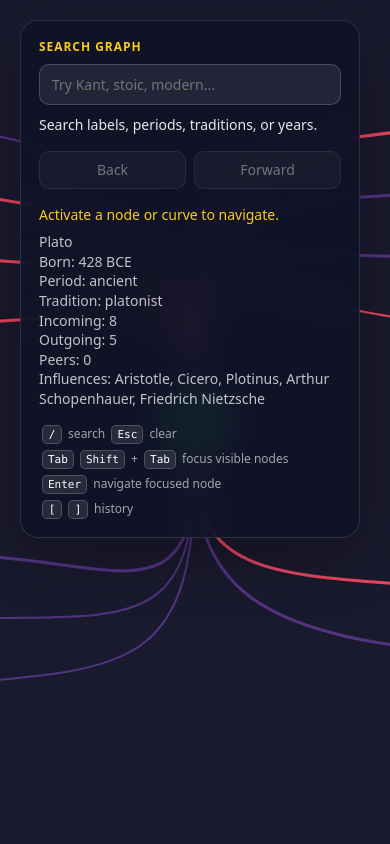
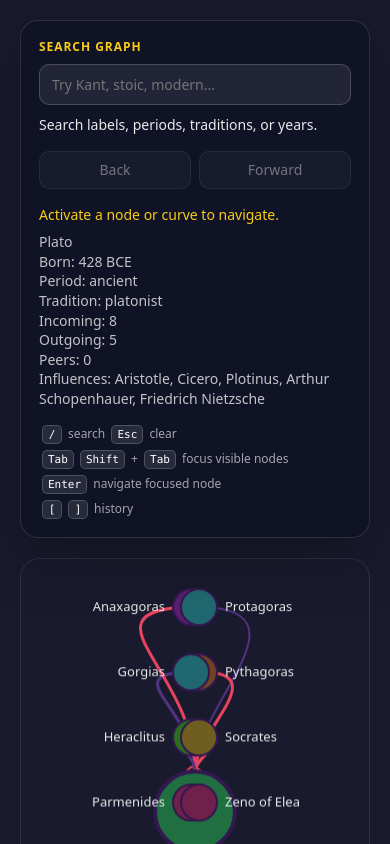
Before and after one commit to juliandicks/synapse, a website built with Vite: page index.html in a window 390 px wide. Built offline with nearby package versions, Linux system fonts and the light colour scheme.

Commit message:
Add responsive graph layout bounds

```diff
--- a/examples/philosophy/main.ts
+++ b/examples/philosophy/main.ts
@@ -24,6 +24,7 @@ function getElement<T extends HTMLElement>(id: string): T {
 }
 
 const canvas = getElement<HTMLCanvasElement>('canvas');
+const graphStage = getElement<HTMLElement>('graph-stage');
 const searchInput = getElement<HTMLInputElement>('search');
 const resultsEl = getElement<HTMLDivElement>('results');
 const backButton = getElement<HTMLButtonElement>('back');
@@ -38,6 +39,8 @@ if (!ctx) {
 
 const canvasEl = canvas;
 const ctx2d = ctx;
+let renderWidth = 0;
+let renderHeight = 0;
 
 const backStack: string[] = [];
 const forwardStack: string[] = [];
@@ -345,18 +348,23 @@ document.addEventListener('keydown', (event) => {
 
 function resize(): void {
   const dpr = window.devicePixelRatio || 1;
-  const width = window.innerWidth;
-  const height = window.innerHeight;
+  const width = graphStage.clientWidth;
+  const height = graphStage.clientHeight;
+  renderWidth = width;
+  renderHeight = height;
   canvasEl.width = width * dpr;
   canvasEl.height = height * dpr;
-  canvasEl.style.width = `${width}px`;
-  canvasEl.style.height = `${height}px`;
   ctx2d.setTransform(dpr, 0, 0, dpr, 0, 0);
-  cortex.resize(width / 2, height / 2);
+  cortex.resize(width / 2, height / 2, {
+    width,
+    height,
+    padding: 48,
+  });
 }
 
 resize();
 window.addEventListener('resize', resize);
+new ResizeObserver(resize).observe(graphStage);
 
 new InputHandler(cortex, renderer, canvasEl, {
   onNodeHover: ({ node }) => {
@@ -401,8 +409,8 @@ function loop(timestamp: number): void {
     cortex.centralNode,
     cortex.getChildNodes(),
     cortex.getAllNodeCurves(),
-    window.innerWidth,
-    window.innerHeight
+    renderWidth,
+    renderHeight
   );
   requestAnimationFrame(loop);
 }
--- a/examples/philosophy/style.css
+++ b/examples/philosophy/style.css
@@ -13,9 +13,11 @@ body {
 }
 
 #app {
-  position: relative;
+  display: flex;
+  gap: 20px;
   width: 100%;
   height: 100%;
+  padding: 20px;
 }
 
 #canvas {
@@ -25,11 +27,8 @@ body {
 }
 
 #panel {
-  position: absolute;
-  top: 20px;
-  left: 20px;
-  width: min(340px, calc(100vw - 40px));
-  max-height: calc(100vh - 40px);
+  flex: 0 0 340px;
+  max-height: 100%;
   overflow: auto;
   padding: 18px;
   border: 1px solid rgba(255, 255, 255, 0.12);
@@ -39,6 +38,21 @@ body {
   font: 14px/1.4 system-ui, sans-serif;
   backdrop-filter: blur(14px);
   box-shadow: 0 18px 60px rgba(0, 0, 0, 0.32);
+}
+
+#graph-stage {
+  flex: 1 1 520px;
+  width: min(900px, calc(100vw - 420px));
+  min-width: 280px;
+  min-height: 280px;
+  max-width: calc(100vw - 400px);
+  max-height: calc(100vh - 40px);
+  overflow: hidden;
+  resize: both;
+  border: 1px solid rgba(255, 255, 255, 0.1);
+  border-radius: 20px;
+  background: #1a1a2e;
+  box-shadow: inset 0 0 0 1px rgba(255, 255, 255, 0.03);
 }
 
 .panel-section + .panel-section {
@@ -144,3 +158,30 @@ kbd {
   font: 11px/1.2 ui-monospace, SFMono-Regular, Menlo, monospace;
   text-align: center;
 }
+
+@media (max-width: 760px) {
+  body {
+    overflow: auto;
+  }
+
+  #app {
+    flex-direction: column;
+    height: auto;
+    min-height: 100%;
+  }
+
+  #panel {
+    flex: none;
+    width: 100%;
+    max-height: none;
+  }
+
+  #graph-stage {
+    flex: none;
+    width: 100%;
+    max-width: 100%;
+    height: 60vh;
+    max-height: none;
+    resize: vertical;
+  }
+}
--- a/index.html
+++ b/index.html
@@ -13,7 +13,6 @@
 </head>
 <body>
   <div id="app">
-    <canvas id="canvas"></canvas>
     <aside id="panel" aria-label="Graph controls">
       <div class="panel-section">
         <label for="search">Search graph</label>
@@ -35,6 +34,9 @@
         <p><kbd>[</kbd><kbd>]</kbd> history</p>
       </div>
     </aside>
+    <main id="graph-stage" aria-label="Graph canvas">
+      <canvas id="canvas"></canvas>
+    </main>
   </div>
   <script type="module" src="/examples/philosophy/main.ts"></script>
 </body>
--- a/src/constants.ts
+++ b/src/constants.ts
@@ -8,6 +8,8 @@ export const HORIZONTAL_OFFSET = 300;
 export const VERTICAL_OFFSET = 200;
 export const RIGHT_ZONE_DISTANCE = 300;
 export const NODE_VERTICAL_SPACING = 65;
+export const LABEL_GAP = 8;
+export const DEFAULT_LABEL_WIDTH = 96;
 export const BEZIER_SEGMENTS = 20;
 export const CURVE_HIT_THRESHOLD = 12;
 
--- a/src/graph.ts
+++ b/src/graph.ts
@@ -5,6 +5,8 @@ import {
   VERTICAL_OFFSET,
   RIGHT_ZONE_DISTANCE,
   NODE_VERTICAL_SPACING,
+  DEFAULT_LABEL_WIDTH,
+  LABEL_GAP,
   BEZIER_CONFIG,
   POSITION_THRESHOLD,
   RADIUS_THRESHOLD,
@@ -24,34 +26,188 @@ import type {
   EdgeType,
   CortexConfig,
   FindNodesOptions,
+  LayoutConfig,
   NavigateOptions,
 } from './types';
 
-function computeZoneBasePosition(zone: Zone, centerX: number, centerY: number): Point {
+interface ResolvedLayoutConfig {
+  width?: number;
+  height?: number;
+  padding: number;
+  minNodeSpacing: number;
+  minHorizontalOffset: number;
+  minRightZoneDistance: number;
+  labelWidth: number;
+  horizontalOffset: number;
+  verticalOffset: number;
+  rightZoneDistance: number;
+  nodeVerticalSpacing: number;
+}
+
+const DEFAULT_LAYOUT: ResolvedLayoutConfig = {
+  padding: 32,
+  minNodeSpacing: 44,
+  minHorizontalOffset: 72,
+  minRightZoneDistance: 72,
+  labelWidth: DEFAULT_LABEL_WIDTH,
+  horizontalOffset: HORIZONTAL_OFFSET,
+  verticalOffset: VERTICAL_OFFSET,
+  rightZoneDistance: RIGHT_ZONE_DISTANCE,
+  nodeVerticalSpacing: NODE_VERTICAL_SPACING,
+};
+
+function clamp(value: number, min: number, max: number): number {
+  return Math.min(Math.max(value, min), max);
+}
+
+function resolveLayoutConfig(
+  layout: LayoutConfig,
+  centerX: number,
+  centerY: number
+): ResolvedLayoutConfig {
+  const resolved = {
+    ...DEFAULT_LAYOUT,
+    ...layout,
+  };
+  const padding = Math.max(0, resolved.padding);
+  const minNodeSpacing = Math.max(0, resolved.minNodeSpacing);
+  const minHorizontalOffset = Math.max(0, resolved.minHorizontalOffset);
+  const minRightZoneDistance = Math.max(0, resolved.minRightZoneDistance);
+  const labelWidth = Math.max(0, resolved.labelWidth);
+  const horizontalNodeLabelReach = CHILD_RADIUS + LABEL_GAP + labelWidth;
+
+  if (resolved.width === undefined || resolved.height === undefined) {
+    return {
+      ...resolved,
+      padding,
+      minNodeSpacing,
+      minHorizontalOffset,
+      minRightZoneDistance,
+      labelWidth,
+    };
+  }
+
+  const availableLeft = Math.max(0, centerX - padding - horizontalNodeLabelReach);
+  const availableRight = Math.max(
+    0,
+    resolved.width - centerX - padding - horizontalNodeLabelReach
+  );
+  const availableTop = Math.max(0, centerY - padding);
+  const availableBottom = Math.max(0, resolved.height - centerY - padding);
+  const maxHorizontalOffset = Math.min(availableLeft, availableRight);
+  const horizontalOffset = clamp(
+    resolved.horizontalOffset,
+    Math.min(minHorizontalOffset, maxHorizontalOffset),
+    maxHorizontalOffset
+  );
+  const verticalOffset = Math.min(
+    resolved.verticalOffset,
+    availableTop,
+    availableBottom
+  );
+  const rightZoneDistance = clamp(
+    resolved.rightZoneDistance,
+    Math.min(minRightZoneDistance, availableRight),
+    availableRight
+  );
+
+  return {
+    ...resolved,
+    padding,
+    minNodeSpacing,
+    minHorizontalOffset,
+    minRightZoneDistance,
+    labelWidth,
+    horizontalOffset,
+    verticalOffset,
+    rightZoneDistance,
+  };
+}
+
+function clampYToBounds(y: number, layout: ResolvedLayoutConfig): number {
+  if (layout.height === undefined) return y;
+  return clamp(y, layout.padding, Math.max(layout.padding, layout.height - layout.padding));
+}
+
+function computeZoneBasePosition(
+  zone: Zone,
+  centerX: number,
+  centerY: number,
+  layout: ResolvedLayoutConfig
+): Point {
   switch (zone) {
     case 'topLeft':
-      return { x: centerX - HORIZONTAL_OFFSET, y: centerY - VERTICAL_OFFSET };
+      return {
+        x: centerX - layout.horizontalOffset,
+        y: clampYToBounds(centerY - layout.verticalOffset, layout),
+      };
     case 'topRight':
-      return { x: centerX + HORIZONTAL_OFFSET, y: centerY - VERTICAL_OFFSET };
+      return {
+        x: centerX + layout.horizontalOffset,
+        y: clampYToBounds(centerY - layout.verticalOffset, layout),
+      };
     case 'bottomLeft':
-      return { x: centerX - HORIZONTAL_OFFSET, y: centerY + VERTICAL_OFFSET };
+      return {
+        x: centerX - layout.horizontalOffset,
+        y: clampYToBounds(centerY + layout.verticalOffset, layout),
+      };
     case 'bottomRight':
-      return { x: centerX + HORIZONTAL_OFFSET, y: centerY + VERTICAL_OFFSET };
+      return {
+        x: centerX + layout.horizontalOffset,
+        y: clampYToBounds(centerY + layout.verticalOffset, layout),
+      };
     case 'right':
-      return { x: centerX + RIGHT_ZONE_DISTANCE, y: centerY };
+      return {
+        x: centerX + layout.rightZoneDistance,
+        y: clampYToBounds(centerY, layout),
+      };
   }
 }
 
-function layoutNodes(nodes: GraphNode[], centerX: number, centerY: number): void {
+function resolveZoneSpacing(
+  visibleCount: number,
+  layout: ResolvedLayoutConfig
+): number {
+  if (layout.height === undefined || visibleCount < 2) {
+    return layout.nodeVerticalSpacing;
+  }
+  const availableHeight = Math.max(0, layout.height - layout.padding * 2);
+  const fitSpacing = availableHeight / (visibleCount - 1);
+  return Math.max(
+    layout.minNodeSpacing,
+    Math.min(layout.nodeVerticalSpacing, fitSpacing)
+  );
+}
+
+function resolveZoneStartY(
+  baseY: number,
+  totalHeight: number,
+  layout: ResolvedLayoutConfig
+): number {
+  const proposedY = baseY - totalHeight / 2;
+  if (layout.height === undefined) return proposedY;
+
+  const minY = layout.padding;
+  const maxY = layout.height - layout.padding;
+  if (totalHeight > maxY - minY) return minY;
+  return clamp(proposedY, minY, maxY - totalHeight);
+}
+
+function layoutNodes(
+  nodes: GraphNode[],
+  centerX: number,
+  centerY: number,
+  layout: ResolvedLayoutConfig
+): void {
   for (const node of nodes) {
     if (node.isCentral) {
       node.targetX = centerX;
-      node.targetY = centerY;
+      node.targetY = clampYToBounds(centerY, layout);
       node.targetRadius = CENTRAL_RADIUS;
       continue;
     }
     if (node.targetOpacity < OPACITY_THRESHOLD) continue;
-    const base = computeZoneBasePosition(node.zone, centerX, centerY);
+    const base = computeZoneBasePosition(node.zone, centerX, centerY, layout);
     node.targetX = base.x;
     node.targetY = base.y;
     node.targetRadius = CHILD_RADIUS;
@@ -71,13 +227,14 @@ function layoutNodes(nodes: GraphNode[], centerX: number, centerY: number): void
         n.zone === zone
     );
     if (visible.length < 2) continue;
-    const base = computeZoneBasePosition(zone, centerX, centerY);
-    const totalHeight = (visible.length - 1) * NODE_VERTICAL_SPACING;
-    const startY = base.y - totalHeight / 2;
+    const base = computeZoneBasePosition(zone, centerX, centerY, layout);
+    const spacing = resolveZoneSpacing(visible.length, layout);
+    const totalHeight = (visible.length - 1) * spacing;
+    const startY = resolveZoneStartY(base.y, totalHeight, layout);
     visible.sort((a, b) => a.label.localeCompare(b.label));
     for (let i = 0; i < visible.length; i++) {
       visible[i].targetX = base.x;
-      visible[i].targetY = startY + i * NODE_VERTICAL_SPACING;
+      visible[i].targetY = startY + i * spacing;
     }
   }
 }
@@ -227,11 +384,13 @@ export class Cortex {
   nextNodeId = 0;
   nextEdgeId = 0;
   config: CortexConfig;
+  layoutConfig: LayoutConfig;
 
   constructor(centerX: number, centerY: number, config: CortexConfig = {}) {
     this.centerX = centerX;
     this.centerY = centerY;
     this.config = config;
+    this.layoutConfig = config.layout ?? {};
     this.centralNode = this.makeNode('Central', null, true);
     this.centralNode.x = centerX;
     this.centralNode.y = centerY;
@@ -527,13 +686,29 @@ export class Cortex {
 
   doLayout(): void {
     const all = this.getAllNodes();
-    all.filter((n) => !n.isCentral && n.targetOpacity >= OPACITY_THRESHOLD);
-    layoutNodes(all, this.centerX, this.centerY);
+    const layout = resolveLayoutConfig(
+      this.layoutConfig,
+      this.centerX,
+      this.centerY
+    );
+    layoutNodes(all, this.centerX, this.centerY, layout);
   }
 
-  resize(centerX: number, centerY: number): void {
+  resize(centerX: number, centerY: number, layout: LayoutConfig = {}): void {
     this.centerX = centerX;
     this.centerY = centerY;
+    this.layoutConfig = {
+      ...this.layoutConfig,
+      ...layout,
+    };
+    this.doLayout();
+  }
+
+  setLayoutConfig(layout: LayoutConfig): void {
+    this.layoutConfig = {
+      ...this.layoutConfig,
+      ...layout,
+    };
     this.doLayout();
   }
 
--- a/src/index.ts
+++ b/src/index.ts
@@ -9,6 +9,8 @@ export {
   VERTICAL_OFFSET,
   RIGHT_ZONE_DISTANCE,
   NODE_VERTICAL_SPACING,
+  LABEL_GAP,
+  DEFAULT_LABEL_WIDTH,
   CENTRAL_STROKE_WIDTH,
   CHILD_STROKE_WIDTH,
   CURVE_HIT_THRESHOLD,
@@ -39,6 +41,7 @@ export type {
   FindNodesOptions,
   NavigateOptions,
   NavigationEvent,
+  LayoutConfig,
   CortexConfig,
   PointerGraphEvent,
   NodeInteractionEvent,
--- a/src/renderer.ts
+++ b/src/renderer.ts
@@ -2,6 +2,7 @@ import {
   COLORS,
   CENTRAL_STROKE_WIDTH,
   CHILD_STROKE_WIDTH,
+  LABEL_GAP,
   zoneToLabelAlign,
 } from './constants';
 import type {
@@ -116,11 +117,11 @@ export class Renderer {
     if (zoneToLabelAlign(node.zone) === 'left') {
       this.ctx.textAlign = 'right';
       this.ctx.fillStyle = COLORS.label;
-      this.ctx.fillText(node.label, node.x - node.radius - 8, node.y);
+      this.ctx.fillText(node.label, node.x - node.radius - LABEL_GAP, node.y);
     } else {
       this.ctx.textAlign = 'left';
       this.ctx.fillStyle = COLORS.label;
-      this.ctx.fillText(node.label, node.x + node.radius + 8, node.y);
+      this.ctx.fillText(node.label, node.x + node.radius + LABEL_GAP, node.y);
     }
     this.ctx.restore();
   }
```
Also changed, not shown: examples/test/main.ts (+5 -1 lines), src/graph.test.ts (+116 -0 lines), src/types.ts (+15 -0 lines), CHANGELOG.md, README.md.
